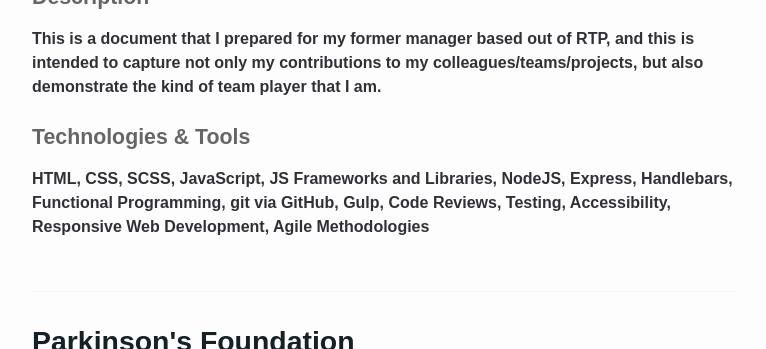
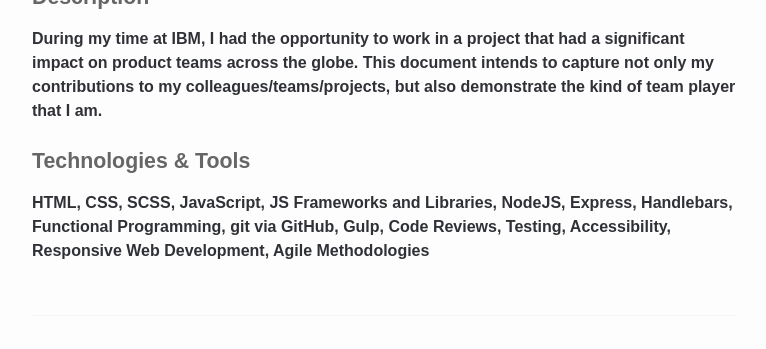
Before and after one commit to techtolentino/techtolentino.github.io, a Jekyll site: the page built from work.md, in a window 1280 px wide and 900 px high, scrolled down 742 px, cut to the strip 230-579 px from the top of the window. Shown: the whole strip, without its empty margins (256-1022 px from the left). Built offline with Jekyll 4.4.1, drawn with Linux system fonts in a browser that asks for light colours; some web fonts are replaced.

Commit message:
work update

```diff
--- a/work.md
+++ b/work.md
@@ -8,7 +8,7 @@ subtitle: Recent Experience & Client Projects
   <h3 class="project_title">IBM Portfolio of Experiences</h3>
   <a href="http://randytolentino.com/assets/docs/randy_tolentino_IBM_portfolio.pdf" target="blank"><img class="project_img" src="https://image.ibb.co/gj9qmp/portfolio_screenshot.png" alt="IBM Project Whitewater"></a>
   <h4 class="project_property">Description</h4>
-  <p>This is a document that I prepared for my former manager based out of RTP, and this is intended to capture not only my contributions to my colleagues/teams/projects, but also demonstrate the kind of team player that I am.</p>
+  <p>During my time at IBM, I had the opportunity to work in a project that had a significant impact on product teams across the globe. This document intends to capture not only my contributions to my colleagues/teams/projects, but also demonstrate the kind of team player that I am.</p>
   <h4 class="project_property">Technologies & Tools</h4>
   <p>HTML, CSS, SCSS, JavaScript, JS Frameworks and Libraries, NodeJS, Express, Handlebars, Functional Programming, git via GitHub, Gulp, Code Reviews, Testing, Accessibility, Responsive Web Development, Agile Methodologies</p>
 </div>
```
